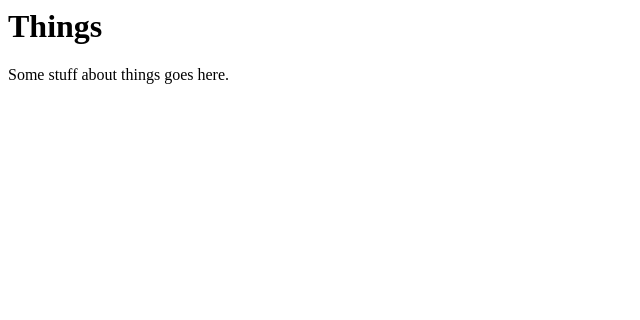
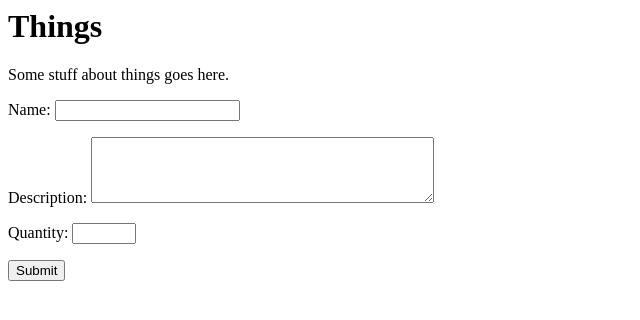
Before and after one commit to KCL-SEG/things-2-k22009879, a Django app: template things/templates/home.html in a window 1280 px wide. Shown: the top 320 px of the page, without its empty margins (0-640 px from the left). Run offline with Django 3.2, Linux system fonts and the light colour scheme; the template is opened without the code that fills it: values that come from a table or form of the project are taken from there, others are empty.

Commit message:
add form

```diff
--- a/things/forms.py
+++ b/things/forms.py
@@ -1,3 +1,20 @@
 """Forms of the project."""
+from django import forms
+from .models import Thing
+
+class ThingForm(forms.ModelForm):
+    class Meta:
+        model = Thing
+        fields = ['name', 'description', 'quantity']
+        widgets = {
+            'description': forms.Textarea(attrs={'rows': 4, 'cols': 40}),
+            'quantity': forms.NumberInput(attrs={'min': 0, 'max': 100}),
+        }
+
+    def clean_quantity(self):
+        quantity = self.cleaned_data['quantity']
+        if quantity < 0 or quantity > 100:
+            raise forms.ValidationError("Quantity must be between 0 and 100.")
+        return quantity
 
 # Create your forms here.
--- a/things/templates/home.html
+++ b/things/templates/home.html
@@ -7,5 +7,11 @@
     Things
   </h1>
   <p>Some stuff about things goes here.</p>
+  <form method="post" action="{% url 'home' %}">
+    {% csrf_token %}
+    {{ form.as_p }}
+
+    <button type="submit">Submit</button>
+  </form>
 </body>
 </html>
```
Also changed, not shown: things/views.py (+9 -0 lines).
